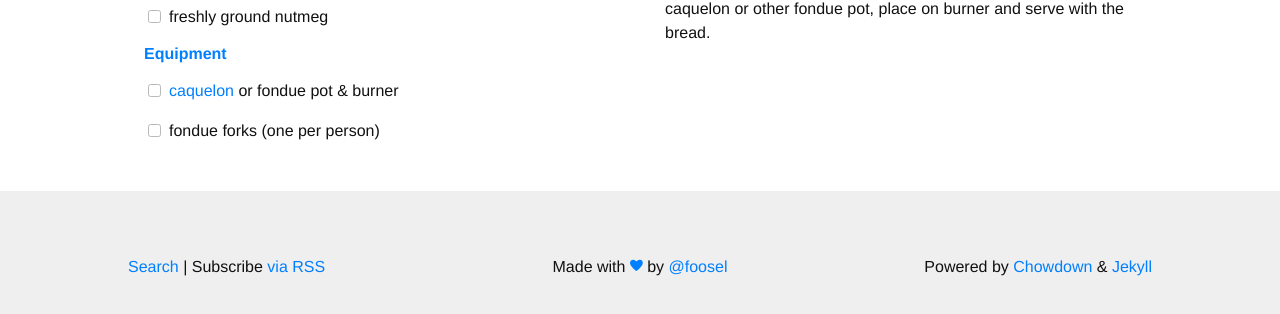
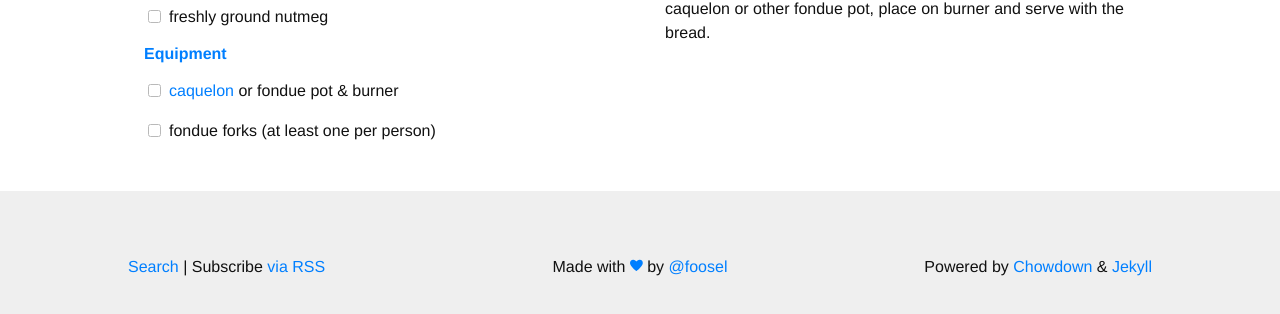
Before and after one commit to foosel/food.foosel.net, a Jekyll site: the page built from _recipes/cheese-fondue.md, in a window 1280 px wide. Shown: the part 1986-2300 px from the top of the page. Built offline with Jekyll 4.4.1, drawn with Linux system fonts in a browser that asks for light colours; nearby versions of some CDN libraries; some web fonts are replaced.

Commit message:
Let's be honest here

```diff
--- a/_recipes/cheese-fondue.md
+++ b/_recipes/cheese-fondue.md
@@ -22,7 +22,7 @@ ingredients:
 
 equipment:
 - "[caquelon](https://en.wikipedia.org/wiki/Caquelon) or fondue pot & burner"
-- fondue forks (one per person)
+- fondue forks (at least one per person)
 
 directions:
 - Grate the cheese. Mix the cornstarch with the Kirschwasser (there should be no lumps). Cut the clove of garlic in half and use it to rub the inside of your fondue pot. Cut the bread into bite sized cubes (2-3cm are a good size if you are unsure).
```
